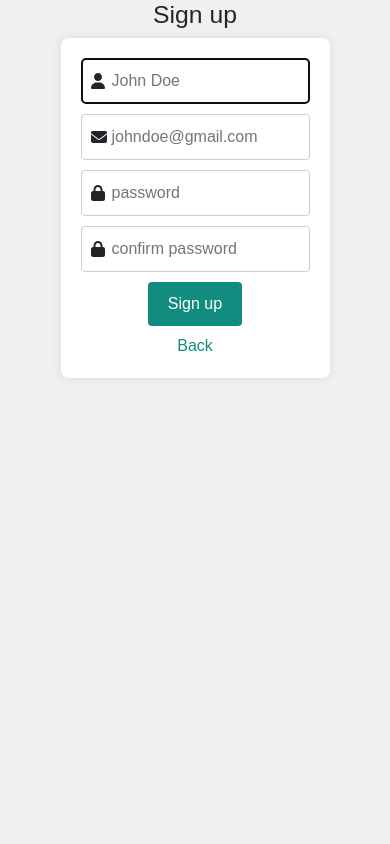
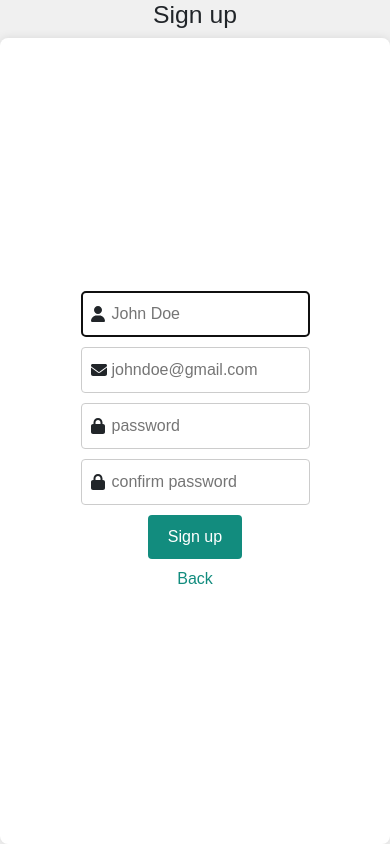
Before and after one commit to vyordanov1/chat, a Django app: page /register/ in a window 390 px wide. Run offline with Django 5.2, Linux system fonts and the light colour scheme; parts of the project's set-up code (start-up, migrations or seed data) failed here and were passed over; some libraries are stand-ins or nearby versions.

Commit message:
update css

```diff
--- a/app/chat/static/chat/css/style.css
+++ b/app/chat/static/chat/css/style.css
@@ -296,4 +296,12 @@ tr:nth-child(even) {
         border-top-left-radius: 0px;
         border-top-right-radius: 0px;
     }
+
+    form {
+        min-width: 100%;
+        width: 100%;
+        max-width: 100%;
+        height: 100%;
+        justify-content: center;
+    }
 }
```
